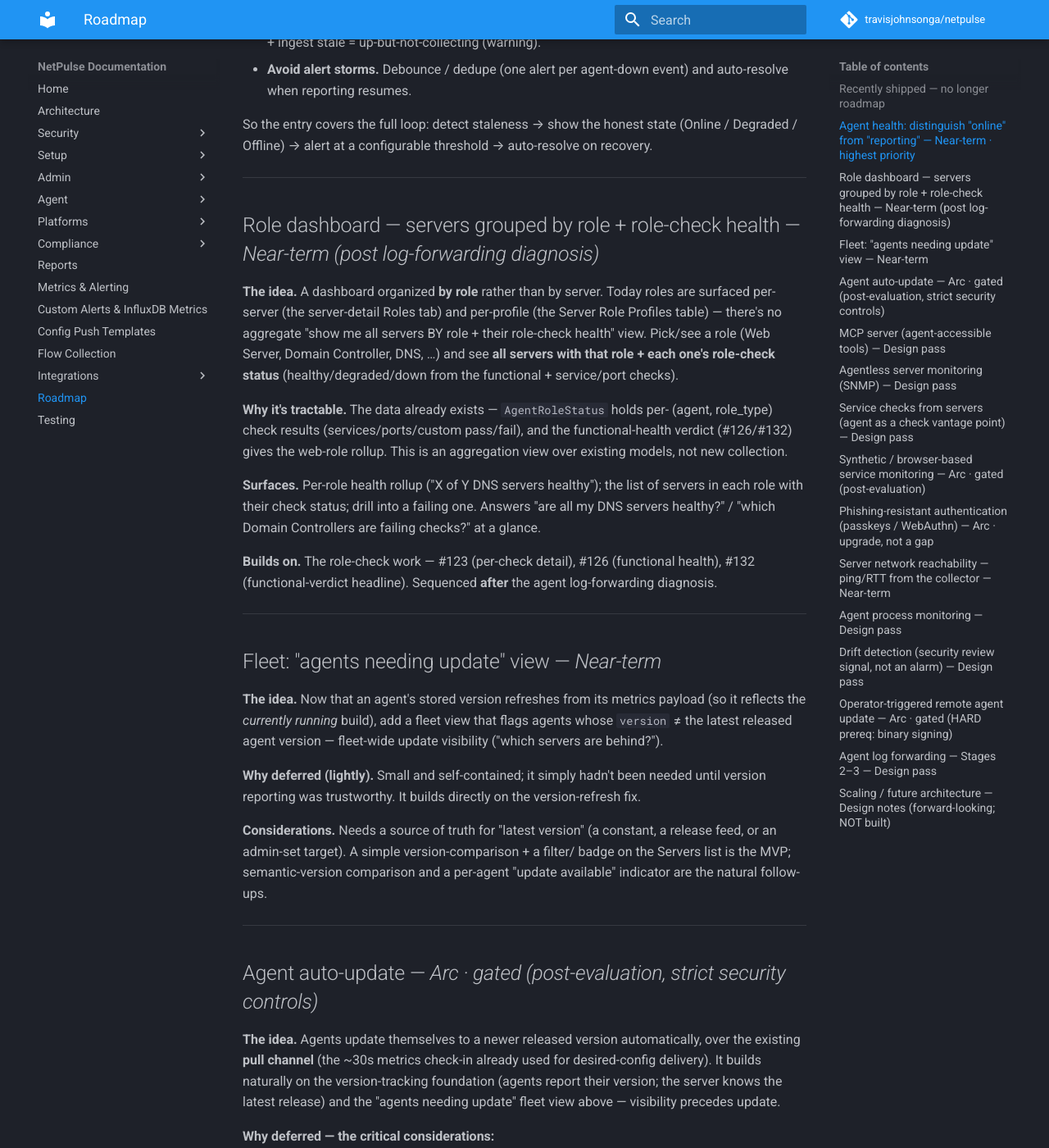
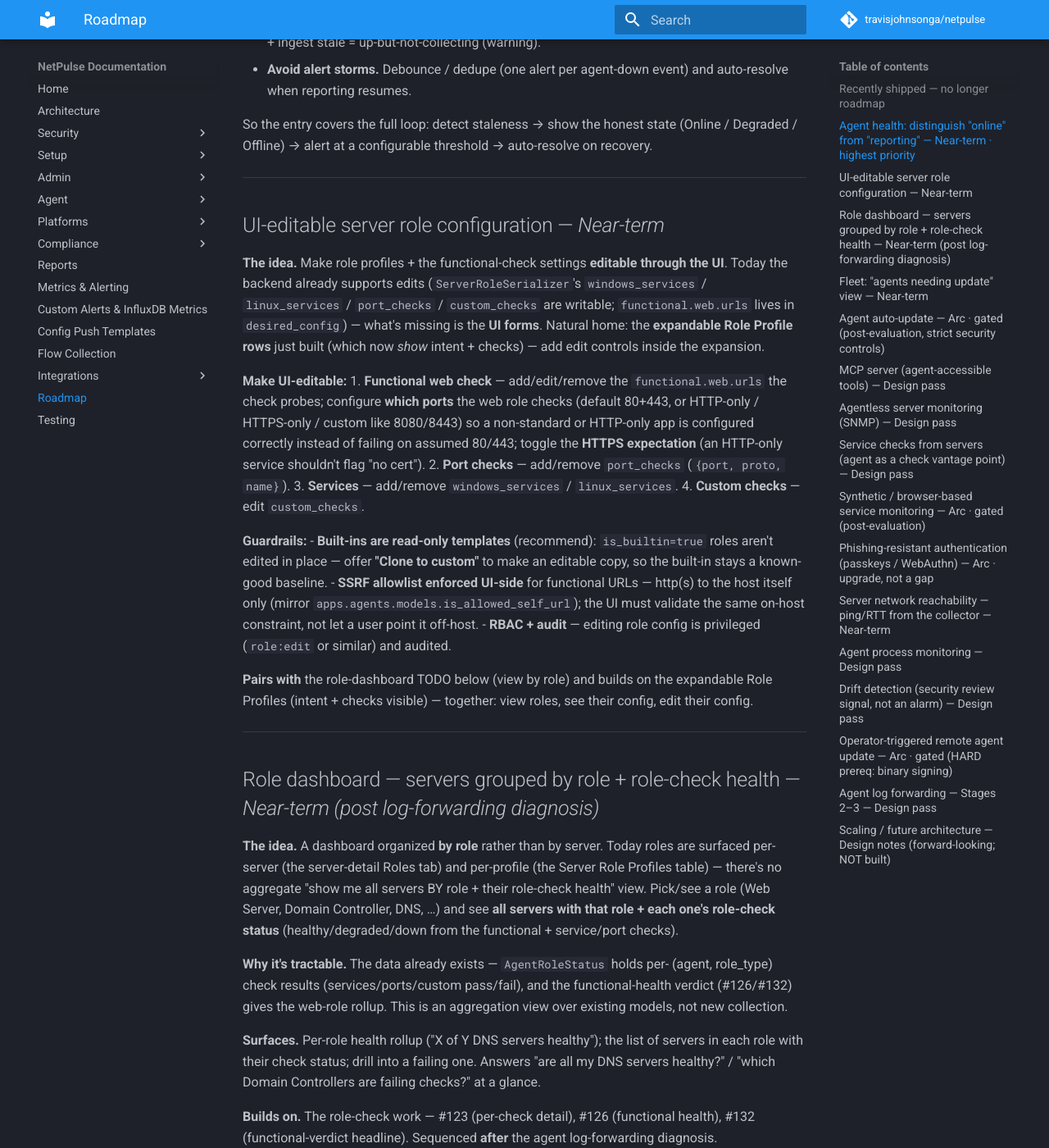
Before and after one commit to travisjohnsonga/netpulse, an MkDocs documentation site: the page built from docs/roadmap.md, in a window 1280 px wide and 1400 px high, scrolled down 2663 px. Shown: the whole window at 82% size. Built offline with MkDocs 1.6.1 and Material for MkDocs 9.7.7, drawn with Linux system fonts in a browser that asks for light colours; comment, search, counter and statistics services are not loaded.

Commit message:
docs(roadmap): TODO — UI-editable server role configuration (functional check / ports / services / custom)
Record (not build): make role profiles + functional-check settings editable via
the UI (backend already supports the writes; missing the forms). Home = the
expandable Role Profile rows. Functional web URLs + ports (HTTP-only/HTTPS-only/
custom) + HTTPS expectation, port_checks, services, custom_checks. Guardrails:
built-ins read-only → Clone to custom; SSRF allowlist enforced UI-side; RBAC
role:edit + audit. Pairs with the role-dashboard TODO.

Co-Authored-By: Claude Opus 4.8 (1M context) <noreply@anthropic.com>

```diff
--- a/docs/roadmap.md
+++ b/docs/roadmap.md
@@ -117,6 +117,41 @@ the watchdog notifies without someone watching the badge.
 So the entry covers the full loop: detect staleness → show the honest state
 (Online / Degraded / Offline) → alert at a configurable threshold → auto-resolve
 on recovery.
+
+---
+
+## UI-editable server role configuration — *Near-term*
+
+**The idea.** Make role profiles + the functional-check settings **editable through
+the UI**. Today the backend already supports edits (`ServerRoleSerializer`'s
+`windows_services` / `linux_services` / `port_checks` / `custom_checks` are
+writable; `functional.web.urls` lives in `desired_config`) — what's missing is the
+**UI forms**. Natural home: the **expandable Role Profile rows** just built (which
+now *show* intent + checks) — add edit controls inside the expansion.
+
+**Make UI-editable:**
+1. **Functional web check** — add/edit/remove the `functional.web.urls` the check
+   probes; configure **which ports** the web role checks (default 80+443, or
+   HTTP-only / HTTPS-only / custom like 8080/8443) so a non-standard or HTTP-only
+   app is configured correctly instead of failing on assumed 80/443; toggle the
+   **HTTPS expectation** (an HTTP-only service shouldn't flag "no cert").
+2. **Port checks** — add/remove `port_checks` (`{port, proto, name}`).
+3. **Services** — add/remove `windows_services` / `linux_services`.
+4. **Custom checks** — edit `custom_checks`.
+
+**Guardrails:**
+- **Built-ins are read-only templates** (recommend): `is_builtin=true` roles aren't
+  edited in place — offer **"Clone to custom"** to make an editable copy, so the
+  built-in stays a known-good baseline.
+- **SSRF allowlist enforced UI-side** for functional URLs — http(s) to the host
+  itself only (mirror `apps.agents.models.is_allowed_self_url`); the UI must
+  validate the same on-host constraint, not let a user point it off-host.
+- **RBAC + audit** — editing role config is privileged (`role:edit` or similar)
+  and audited.
+
+**Pairs with** the role-dashboard TODO below (view by role) and builds on the
+expandable Role Profiles (intent + checks visible) — together: view roles, see
+their config, edit their config.
 
 ---
 
```
